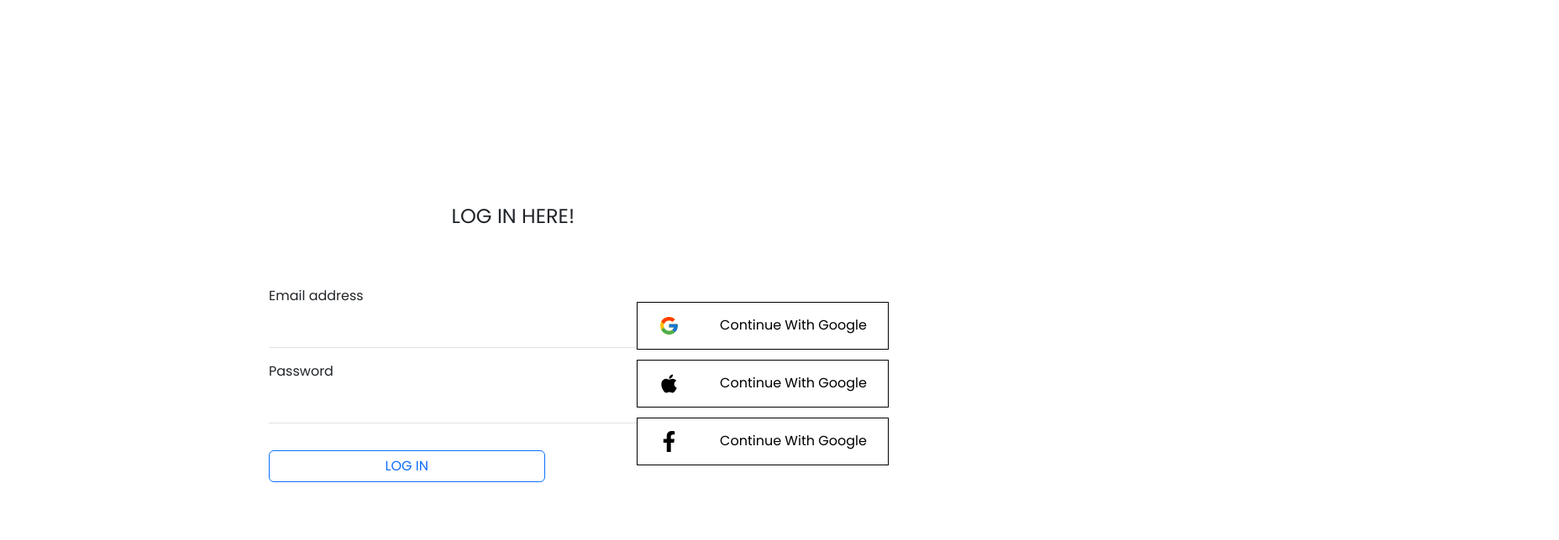
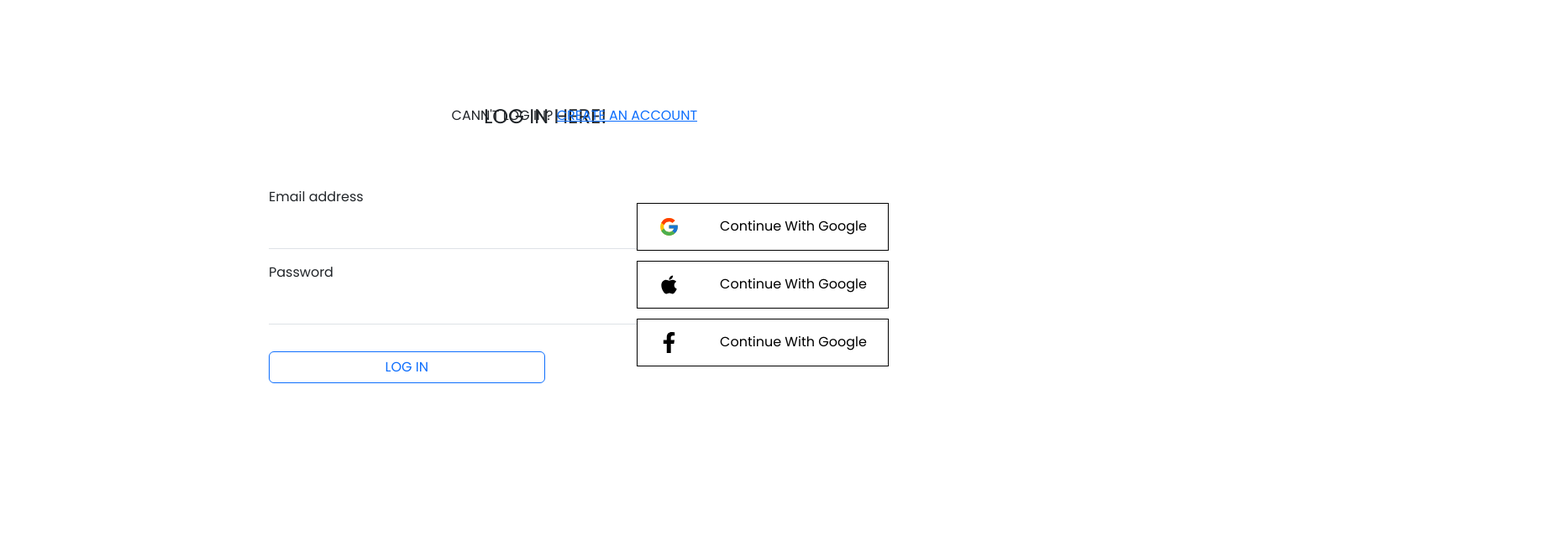
Before and after one commit to mohammadibrahiim1/electon-eCommerce, a React (Create React App) app: page /login in a window 1280 px wide. Shown: the part 500-1144 px from the top of the page at 84% size, 1856 px wide, since content can reach past the window. Built offline with nearby package versions, Linux system fonts and the light colour scheme; no server answers.

Commit message:
log-in-form-update

```diff
--- a/src/Components/Login/Login.css
+++ b/src/Components/Login/Login.css
@@ -8,18 +8,18 @@
 .log-in-section {
   position: relative;
   height: 430px;
-  top: 208px;
+  top: 90px;
+  display: flex;
+  flex-direction: row;
+  justify-content: space-evenly;
+  align-items: center;
   width: 50%;
   margin: 0 auto;
-  display: grid;
-  grid-template-columns: repeat(2, 1fr);
-  justify-content: space-evenly;
-  align-items: center;
 }
 .log-in-title {
   position: relative;
-  top: 29%;
-  left: 42%;
+  top: 15%;
+  left: 45%;
 }
 
 .form-control {
@@ -49,7 +49,9 @@
   gap: 12px;
 }
 
-.create-accoutn {
-  position: relative;
-  left: 40%;
+.create-account {
+  position: absolute;
+  left: 42%;
+  bottom: 150px;
+
 }
--- a/src/Components/Login/Login.js
+++ b/src/Components/Login/Login.js
@@ -77,7 +77,7 @@ const Login = () => {
 
 
       </section>
-      <div className="create-accoutn">
+      <div className="create-account">
           CANN'T LOG IN?{" "}
           <span>
             <Link to="/">CREATE AN ACCOUNT</Link>
```
